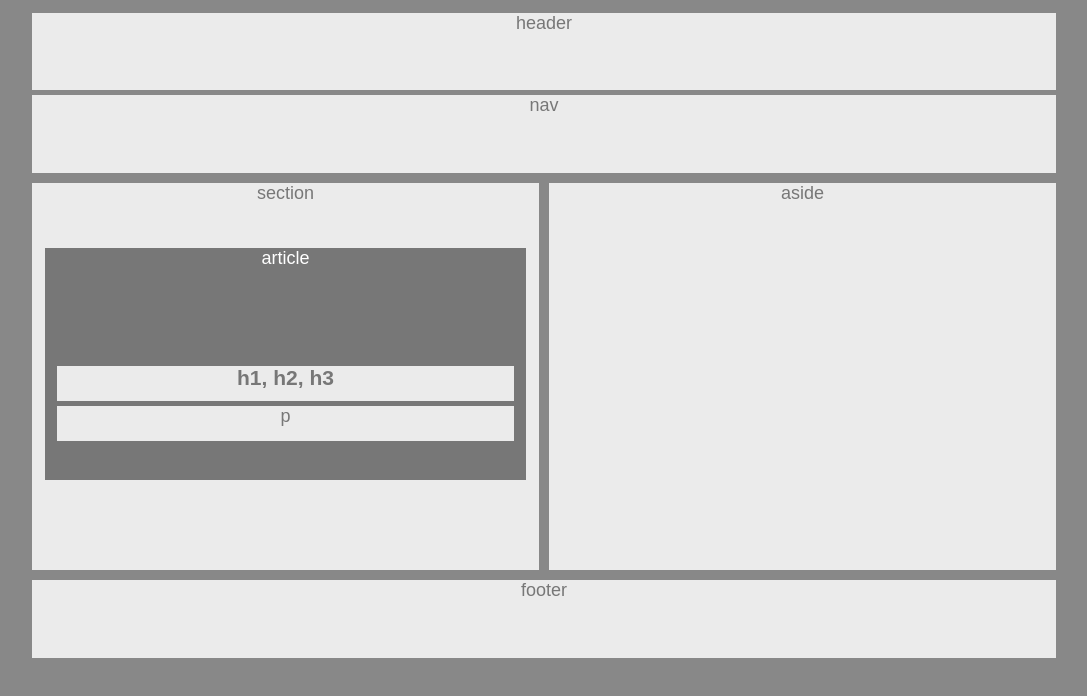
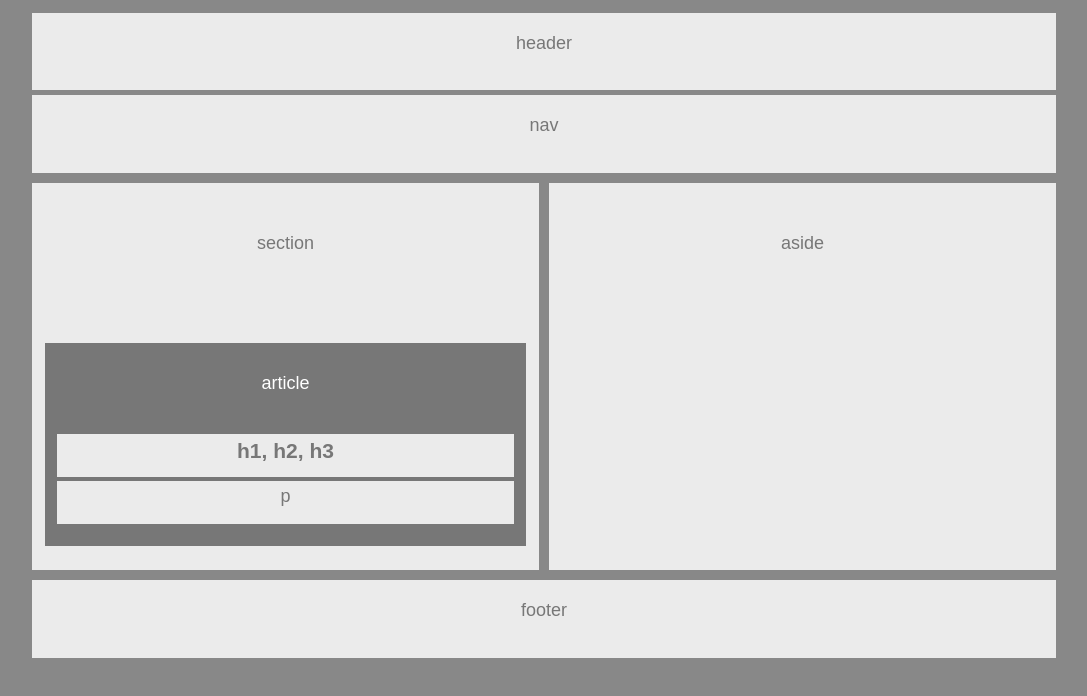
Before and after one commit to rajdhandus/HW-Wireframe, a plain HTML site: page index.html in a window 1280 px wide. Shown: the whole page, without its empty margins (96-1183 px from the left). Drawn offline with Linux system fonts and the light colour scheme.

Commit message:
added padding on top to align text

```diff
--- a/style.css
+++ b/style.css
@@ -14,6 +14,7 @@ body {
 }
 
 header, nav, footer{
+    padding-top: 20px;
     height: 10%;
     background: #ebebeb;
     margin: 0.5% auto;
@@ -26,6 +27,7 @@ aside, section{
     float: left;
     margin:5px;
     width: calc(50% - 5px);
+    padding-top: 50px;
 }
 
 section {
@@ -48,9 +50,10 @@ article {
     margin: 1% auto;
     height: 60%;
     position: relative;
-    top: 10%;
+    top: 25%;
     color: white;
-    width: 95%
+    width: 95%;
+    padding-top:30px;
 
 }
 
@@ -58,8 +61,9 @@ h1, p {
     background: #ebebeb;
     margin: 1% auto;
     width: 95%;
-    height: 15%;
+    height: 25%;
     position: relative;
-    top: 40%;
+    top:20%;
     color: #777;
+    padding-top: 5px;
 }
```
